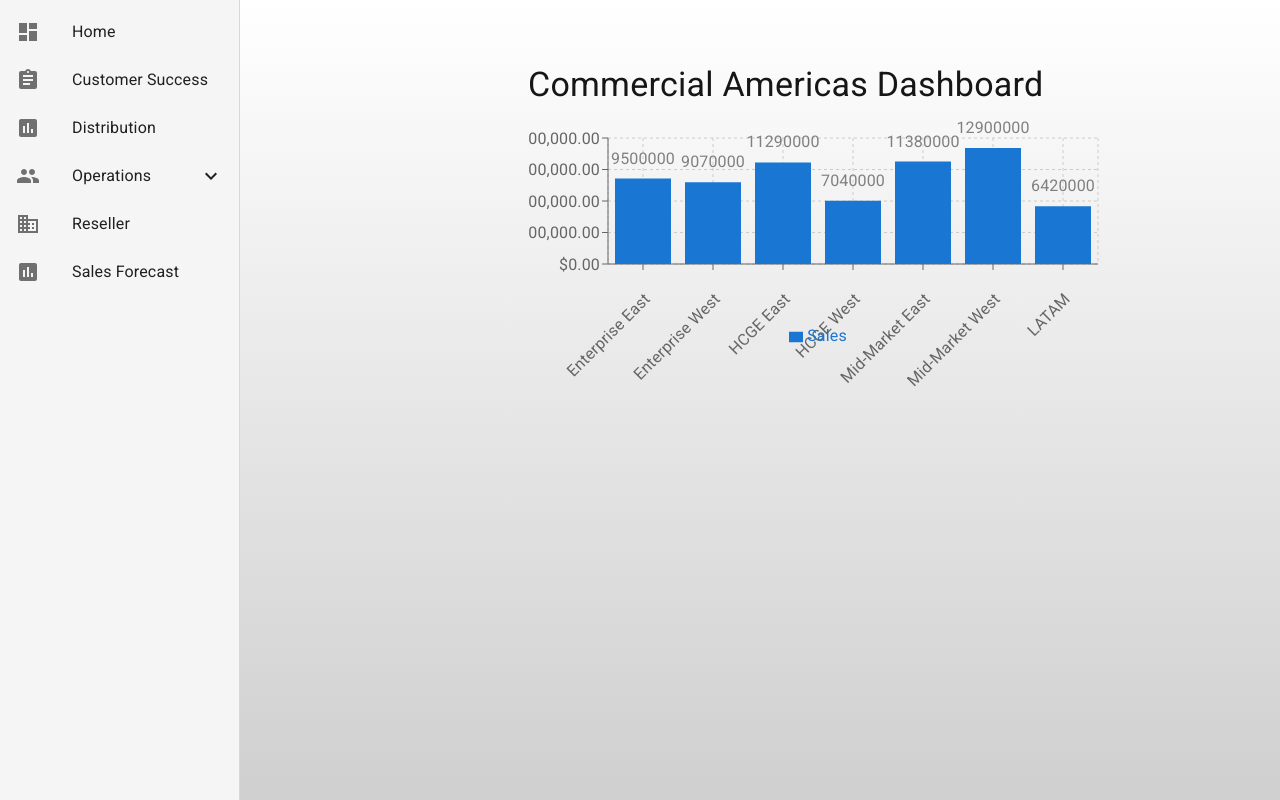
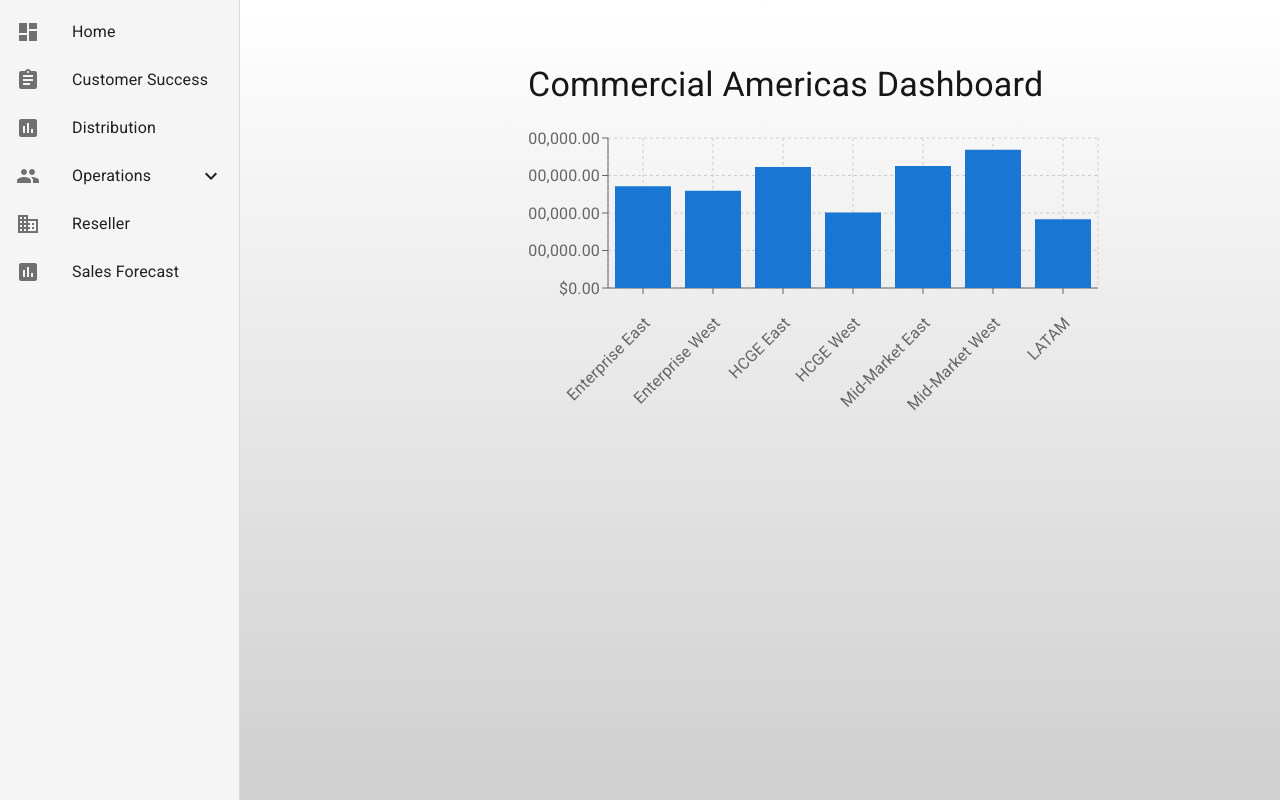
Before and after one commit to hicks08805/comm-amer-dashboard, a React (Create React App) app: page / in a window 1280 px wide. Built offline with nearby package versions, Linux system fonts and the light colour scheme.

Commit message:
fixing labels on graph

```diff
--- a/src/Home.js
+++ b/src/Home.js
@@ -43,6 +43,7 @@ export default function Home() {
           height={60} // reserve enough space for labels
         />
         <YAxis
+          dataKey="Sales"
           tickFormatter={(value) =>
             `$${value.toLocaleString(undefined, {
               minimumFractionDigits: 2,
@@ -58,8 +59,7 @@ export default function Home() {
             })}`
           }
         />
-        <Legend />
-        <Bar dataKey="Sales" fill="#1976d2" label={{ position: 'top', dy: -10 }} />
+        <Bar dataKey="Sales" fill="#1976d2"/>
       </BarChart>
     </Container>
   );
```
